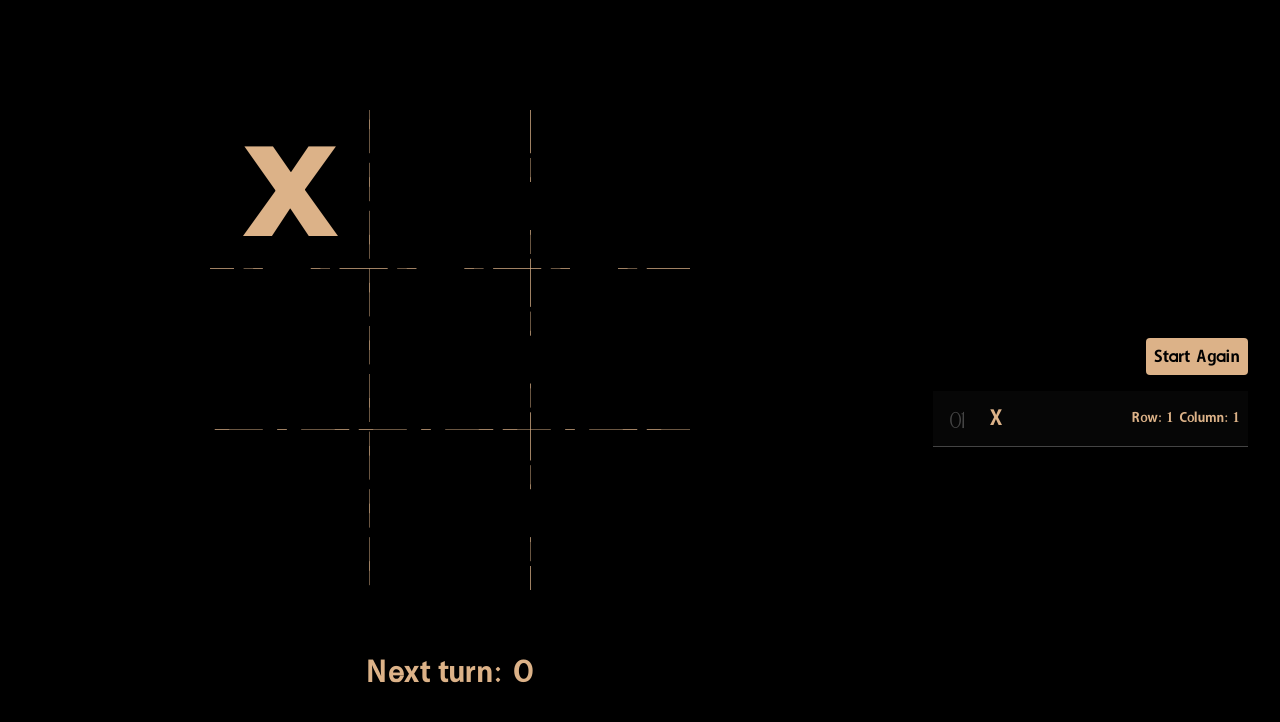
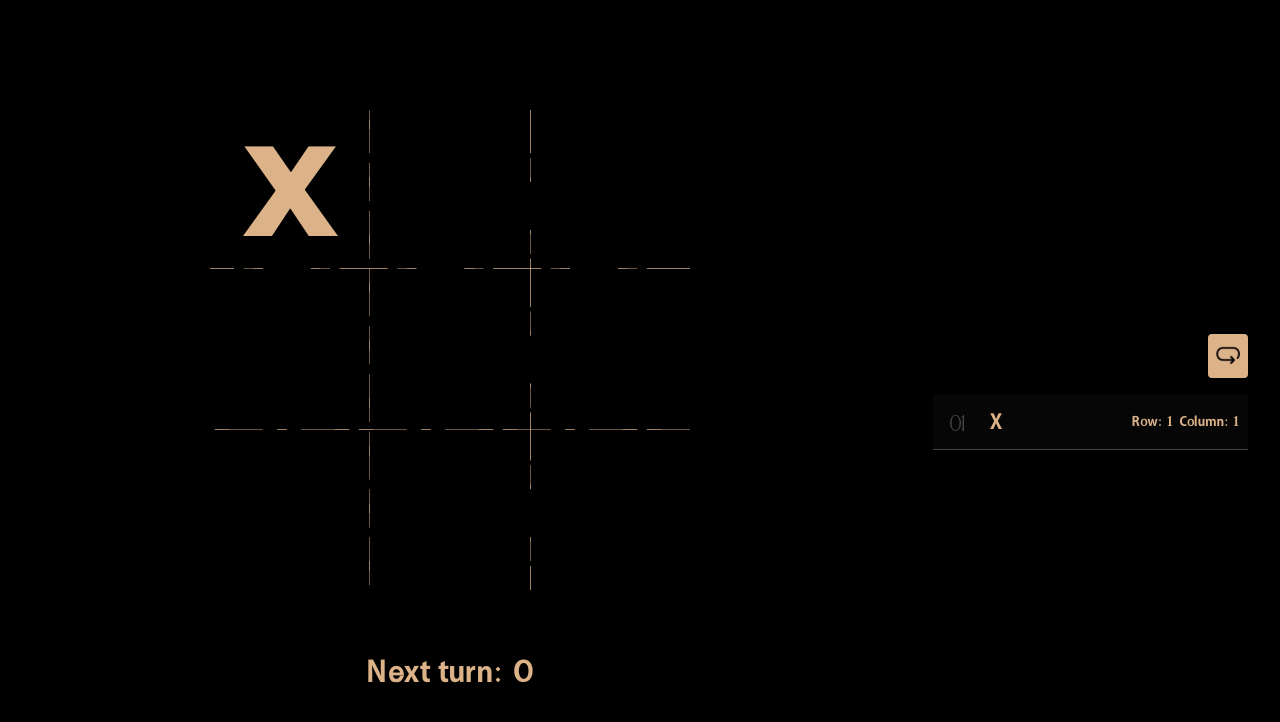
Before and after one commit to abdulrahmanhatem/tic-tac-toe, a React (Create React App) app: page / in a window 1280 px wide. Both pictures are taken after a click on the button 448 px from the left and 189 px from the top of the page. Shown: the top 722 px of the page. Built offline with nearby package versions, Linux system fonts and the light colour scheme.

Commit message:
add game options icons and animation

```diff
--- a/src/assets/styles/styles.css
+++ b/src/assets/styles/styles.css
@@ -135,9 +135,17 @@ svg.line:nth-of-type(4){
 .game-info .options button {
   border: none;
   padding: .5rem;
-  font-weight: 900;
-  font-size: 1.1rem;
   border-radius: .25rem;
+}
+.game-info .options button img {
+  inline-size: 1.5rem;
+  transition: all ease-in-out .3s;
+}
+.game-info .options button img.asc {
+  rotate: 0 0 1 180deg;
+}
+.game-info .options button:hover img {
+  rotate: 0 0 1 360deg;
 }
 .game-info ul{
   display: flex;
--- a/src/components/Info.js
+++ b/src/components/Info.js
@@ -1,4 +1,6 @@
 import { useState } from 'react';
+import sortIcon from "../assets/images/sort.png";
+import againIcon from "../assets/images/again.png";
 
 export default function Info({currentMove, setCurrentMove, indexes, history}) {
     const [isAscending, setIsAscending] = useState(true);
@@ -23,10 +25,14 @@ export default function Info({currentMove, setCurrentMove, indexes, history}) {
     const moves = history.map((squares, move) => {
         if (move > 0) {
             if (move > 0) {
-                start =  <button onClick={() => jumpTo(0)} className="start">Start { history.length > 1 ? "Again" : "Game"}</button>
-            }
+                start =     <button onClick={() => jumpTo(0)} className="start" title='Again'>
+                                <img src={againIcon} alt ="Again"/>
+                            </button>
+                }
             if (move > 1) {
-                sort = <button onClick={() =>setIsAscending(!isAscending)} className="sort">{isAscending ? "Descending" : "Ascending"}</button>
+                sort =  <button onClick={() =>setIsAscending(!isAscending)} className="sort"  title={isAscending ? "Descending" : "Ascending"}>
+                            <img src={sortIcon} alt ="Sort" className={isAscending ? "" : "asc"}/>
+                        </button>
             }
             let description =
             <div className="description">
```
Also changed, not shown: src/assets/images/again.png (added), src/assets/images/sort.png (added).
